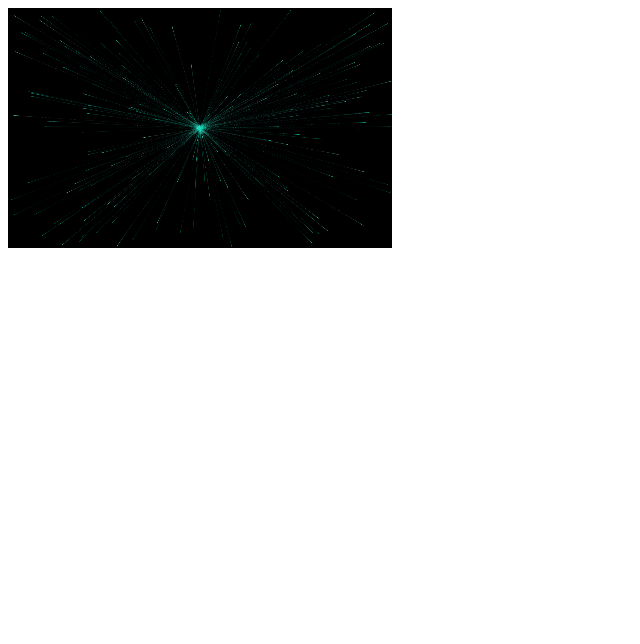
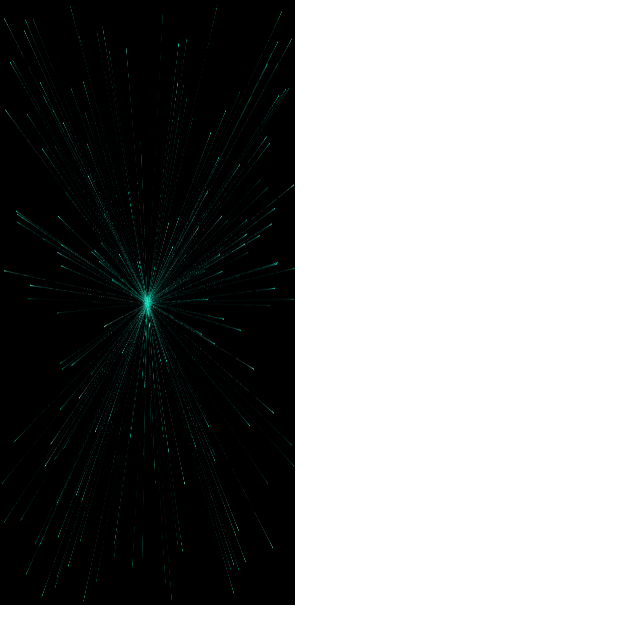
Before and after one commit to duyquangth2000/love, a plain HTML site: page index.html in a window 1280 px wide. Shown: the whole page, without its empty margins (0-640 px from the left). Drawn offline with Linux system fonts and the light colour scheme; animation ran at ten frames a second.

Commit message:
Update index.html

```diff
--- a/index.html
+++ b/index.html
@@ -8,9 +8,10 @@
     <style>
         canvas {
             position: absolute;
-            magin: auto;
-            width: 30%;
-            height: 30%;
+            left: 0;
+            top: 0;
+            width: 78mm;
+            height: 160mm;
             background-color: rgba(0, 0, 0, 0.2);
         }
     </style>
```
